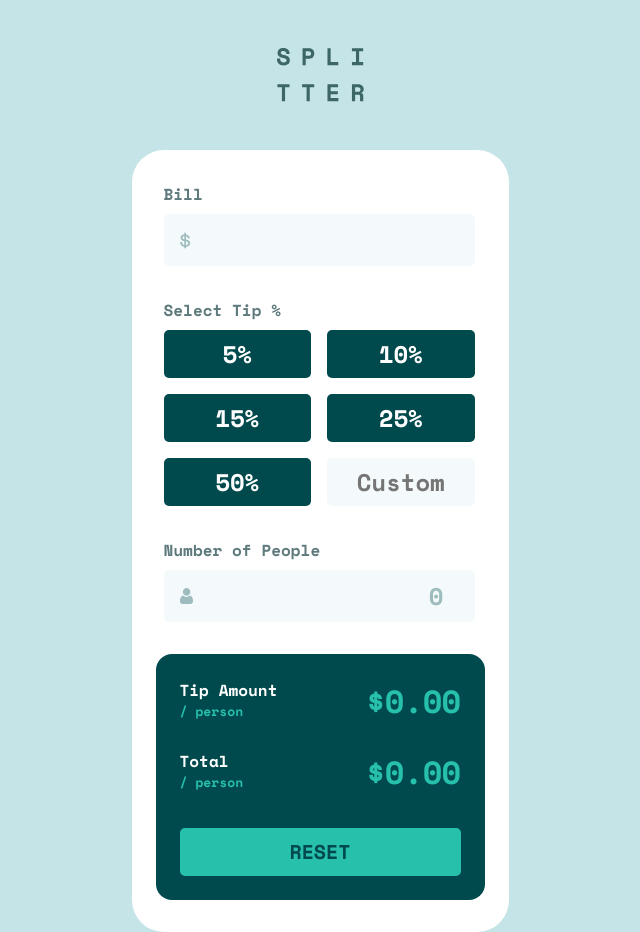
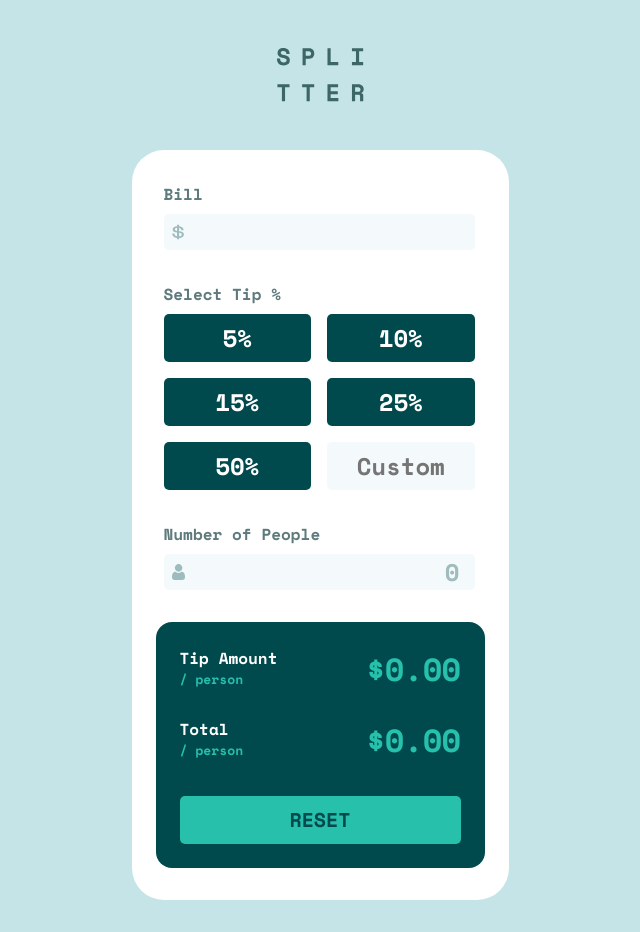
Before and after one commit to vCentDev/tip-calculator-app, a plain HTML site: page index.html in a window 1280 px wide. Shown: the whole page, without its empty margins (321-961 px from the left). After the commit the page ends 900 px from the top, so only its background shows below. Drawn offline with Linux system fonts and the light colour scheme.

Commit message:
refactor: remove redundant SVG icons and improve input styling with background images
Remove inline SVG icons from bill and people input containers, simplify HTML structure by removing wrapper divs. Add CSS custom properties for error color and border radius values. Consolidate typography preset classes with shared base styles. Update input styling to use background images for icons, add focus-visible states with green border, adjust input width to 100%. Replace hardcoded border-radius values with CSS custom

```diff
--- a/index.html
+++ b/index.html
@@ -36,18 +36,7 @@
         <div class="bill-calculator">
           <div class="form__bill-container">
             <label class="form__bill-label" for="bill-amount">Bill</label>
-            <div class="form__bill-input-container">
-              <svg
-                xmlns="http://www.w3.org/2000/svg"
-                width="11"
-                height="17"
-                aria-hidden="true"
-              >
-                <path
-                  fill="#9EBBBD"
-                  d="M6.016 16.328v-1.464c1.232-.08 2.22-.444 2.964-1.092.744-.648 1.116-1.508 1.116-2.58v-.144c0-.992-.348-1.772-1.044-2.34-.696-.568-1.708-.932-3.036-1.092V4.184c.56.144 1.012.4 1.356.768.344.368.516.816.516 1.344v.288h1.824v-.432c0-.448-.088-.876-.264-1.284a3.783 3.783 0 00-.744-1.116A4.251 4.251 0 007.54 2.9a5.324 5.324 0 00-1.524-.492V.872H4.288V2.36a5.532 5.532 0 00-1.416.324c-.448.168-.84.392-1.176.672-.336.28-.604.616-.804 1.008-.2.392-.3.844-.3 1.356v.144c0 .96.316 1.708.948 2.244.632.536 1.548.884 2.748 1.044v3.912c-.704-.16-1.248-.472-1.632-.936-.384-.464-.576-1.08-.576-1.848v-.288H.256v.576c0 .464.08.924.24 1.38.16.456.404.88.732 1.272.328.392.744.728 1.248 1.008s1.108.476 1.812.588v1.512h1.728zM4.288 7.424c-.688-.128-1.164-.332-1.428-.612-.264-.28-.396-.644-.396-1.092 0-.464.176-.832.528-1.104.352-.272.784-.448 1.296-.528v3.336zm1.728 5.712V9.344c.768.128 1.328.328 1.68.6.352.272.528.688.528 1.248 0 .544-.196.984-.588 1.32-.392.336-.932.544-1.62.624z"
-                />
-              </svg>
+
             <input
               type="number"
               class="form__bill-input text-preset-3"
@@ -56,7 +45,6 @@
               inputmode="decimal"
               min="0"
             />
-            </div>
           </div>
 
           <fieldset class="form__tip-fieldset">
@@ -133,18 +121,7 @@
                 >Can't be zero</span
               >
             </div>
-            <div class="form__people-input-container">
-              <svg
-                xmlns="http://www.w3.org/2000/svg"
-                width="13"
-                height="16"
-                aria-hidden="true"
-              >
-                <path
-                  fill="#9EBBBD"
-                  d="M9.573 7.729c.406 0 .784.07 1.126.209.342.14.639.33.881.569.232.227.438.503.614.82a5.1 5.1 0 01.407.949c.097.312.178.654.242 1.016.062.359.105.699.126 1.011.02.307.031.624.031.945 0 .836-.259 1.512-.768 2.01-.504.492-1.17.742-1.98.742H2.748c-.81 0-1.477-.25-1.98-.742C.259 14.76 0 14.084 0 13.248c0-.322.01-.64.032-.945.02-.312.063-.652.126-1.01.063-.363.144-.705.242-1.017.1-.323.238-.643.407-.948.176-.318.382-.594.613-.821.243-.238.54-.43.882-.57.342-.138.72-.208 1.125-.208.16 0 .313.067.61.265.183.123.397.264.636.421.204.134.48.259.822.372.333.11.671.167 1.005.167a3.19 3.19 0 001.006-.167c.341-.113.618-.238.822-.372l.636-.42c.296-.2.45-.266.61-.266zM6.598 0C7.63 0 8.522.38 9.252 1.129s1.1 1.666 1.1 2.724c0 1.06-.37 1.976-1.1 2.725-.73.75-1.623 1.13-2.654 1.13-1.03 0-1.924-.38-2.653-1.13-.73-.749-1.1-1.666-1.1-2.725 0-1.058.37-1.975 1.1-2.724C4.675.379 5.567 0 6.598 0z"
-                />
-              </svg>
+
             <input
               type="number"
               class="form__people-input text-preset-3"
@@ -155,7 +132,6 @@
               min="0"
               inputmode="numeric"
             />
-            </div>
           </div>
         </div>
       </form>
--- a/style.css
+++ b/style.css
@@ -9,6 +9,7 @@
   --grey-200: hsl(185, 41%, 84%);
   --grey-50: hsl(189, 47%, 97%);
   --white: hsl(0, 100%, 100%);
+  --color-error: hsl(0, 100%, 67%);
 
   /* Typography */
   --font-primary: "Space Mono", monospace;
@@ -27,6 +28,11 @@
   --spacing-1500: 120px;
   --spacing-1600: 128px;
 
+  /* Border Radius */
+  --border-radius-sm: 5px;
+  --border-radius-lg: 16px;
+  --border-radius-xl: 32px;
+
   /* Breakpoints */
   --width-mobile: 375px;
   --width-tablet: 608px;
@@ -42,46 +48,44 @@
   font-display: swap;
 }
 
-.text-preset-1 {
+.text-preset-1,
+.text-preset-2,
+.text-preset-3,
+.text-preset-4,
+.text-preset-5,
+.text-preset-6 {
   font-family: var(--font-primary);
   font-weight: var(--font-weight-bold);
+}
+
+.text-preset-1 {
   font-size: 48px;
   line-height: 71px;
   letter-spacing: -1px;
 }
 
 .text-preset-2 {
-  font-family: var(--font-primary);
-  font-weight: var(--font-weight-bold);
   font-size: 32px;
   line-height: 47px;
   letter-spacing: -0.67px;
 }
 
 .text-preset-3 {
-  font-family: var(--font-primary);
-  font-weight: var(--font-weight-bold);
   font-size: 24px;
   line-height: 36px;
 }
 
 .text-preset-4 {
-  font-family: var(--font-primary);
-  font-weight: var(--font-weight-bold);
   font-size: 20px;
   line-height: 30px;
 }
 
 .text-preset-5 {
-  font-family: var(--font-primary);
-  font-weight: var(--font-weight-bold);
   font-size: 16px;
   line-height: 24px;
 }
 
 .text-preset-6 {
-  font-family: var(--font-primary);
-  font-weight: var(--font-weight-bold);
   font-size: 13px;
   line-height: 19px;
 }
@@ -133,7 +137,7 @@ body {
   padding: var(--spacing-400) var(--spacing-300);
 
   background-color: var(--white);
-  border-radius: var(--spacing-400);
+  border-radius: var(--border-radius-xl);
 }
 
 /* Form Container */
@@ -165,7 +169,7 @@ body {
   align-items: center;
   justify-content: space-between;
   padding: var(--spacing-100) var(--spacing-200);
-  border-radius: 5px;
+  border-radius: var(--border-radius-sm);
   background-color: var(--grey-50);
 }
 
@@ -177,7 +181,6 @@ body {
   display: grid;
   grid-template-columns: 1fr 1fr;
   gap: var(--spacing-200);
-  /* place-items: center; */
 }
 
 .form__tip-legend {
@@ -189,7 +192,7 @@ body {
   text-align: center;
   border: none;
   background-color: var(--grey-50);
-  border-radius: 5px;
+  border-radius: var(--border-radius-sm);
 }
 
 .form__tip-label:hover {
@@ -208,12 +211,29 @@ body {
 
 .form__bill-input,
 .form__people-input {
-  width: 90%;
+  width: 100%;
   text-align: right;
   border: none;
+  border-radius: var(--border-radius-sm);
+  outline: none;
+  color: var(--green-900);
   background-color: var(--grey-50);
-  color: var(--green-900);
-  outline: none;
+  background-repeat: no-repeat;
+  background-position: 0.5rem center;
+  background-size: 13px 16px;
+}
+
+.form__bill-input {
+  background-image: url("images/icon-dollar.svg");
+}
+
+.form__people-input {
+  background-image: url("images/icon-person.svg");
+}
+
+.form__bill-input:focus-visible,
+.form__people-input:focus-visible {
+  border: 2px solid var(--green-400);
 }
 
 /* Number of People */
@@ -224,7 +244,7 @@ body {
 }
 
 .form__people-error {
-  color: red;
+  color: var(--color-error);
   display: none;
 }
 
@@ -241,7 +261,7 @@ body {
   align-items: center;
   gap: var(--spacing-100);
   background-color: var(--green-900);
-  border-radius: var(--spacing-200);
+  border-radius: var(--border-radius-lg);
   padding: var(--spacing-300);
 }
 
@@ -280,7 +300,7 @@ body {
 .result__reset-btn {
   width: 281px;
   height: 48px;
-  border-radius: 5px;
+  border-radius: var(--border-radius-sm);
   border: none;
   color: var(--green-900);
   background-color: var(--green-400);
@@ -295,7 +315,7 @@ body {
   align-items: center;
   gap: var(--spacing-100);
   padding: var(--spacing-200) var(--spacing-100);
-  border-radius: 5px;
+  border-radius: var(--border-radius-sm);
   background-color: var(--green-900);
   color: var(--white);
   cursor: pointer;
```
Lines whose indentation alone changed are shown as unchanged.
